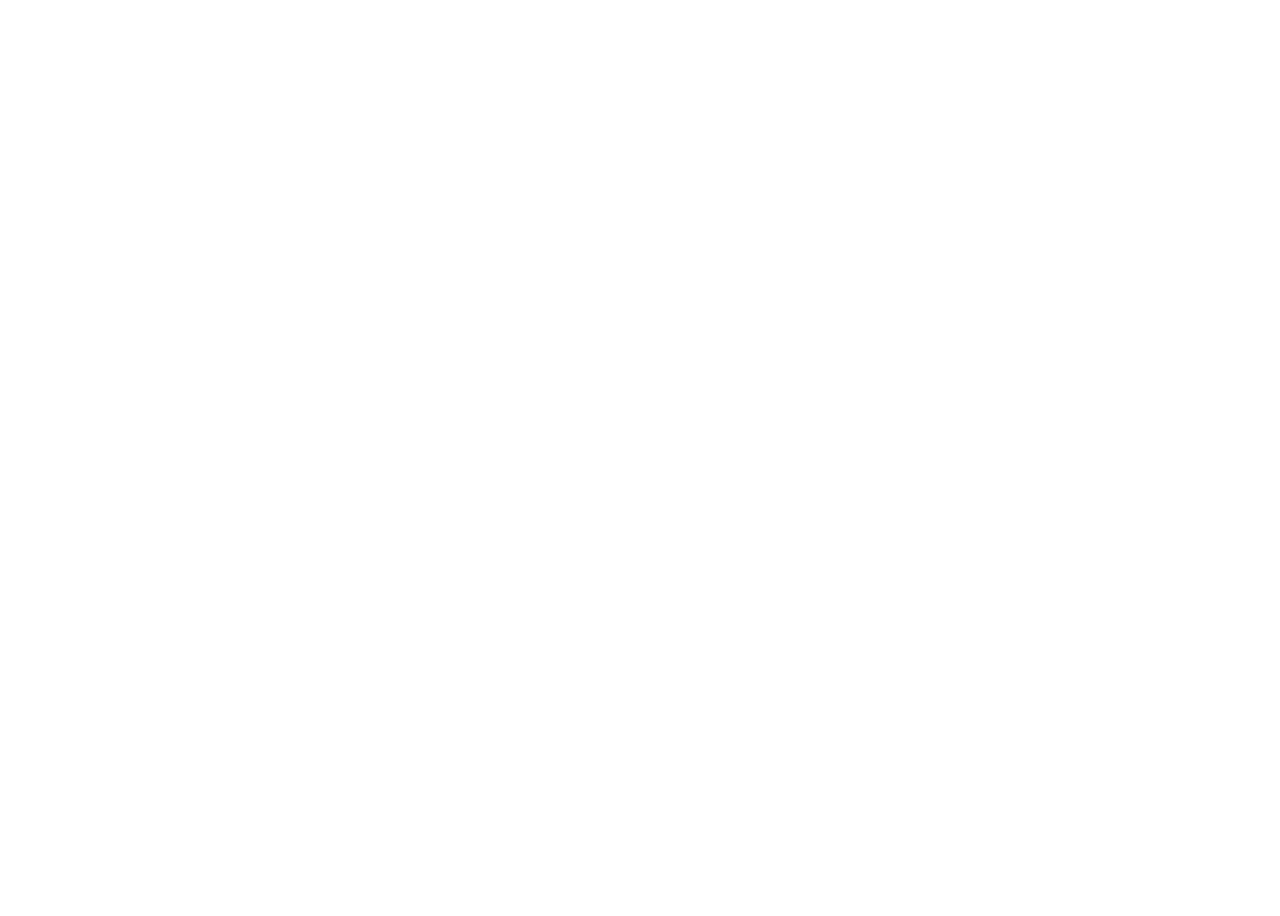
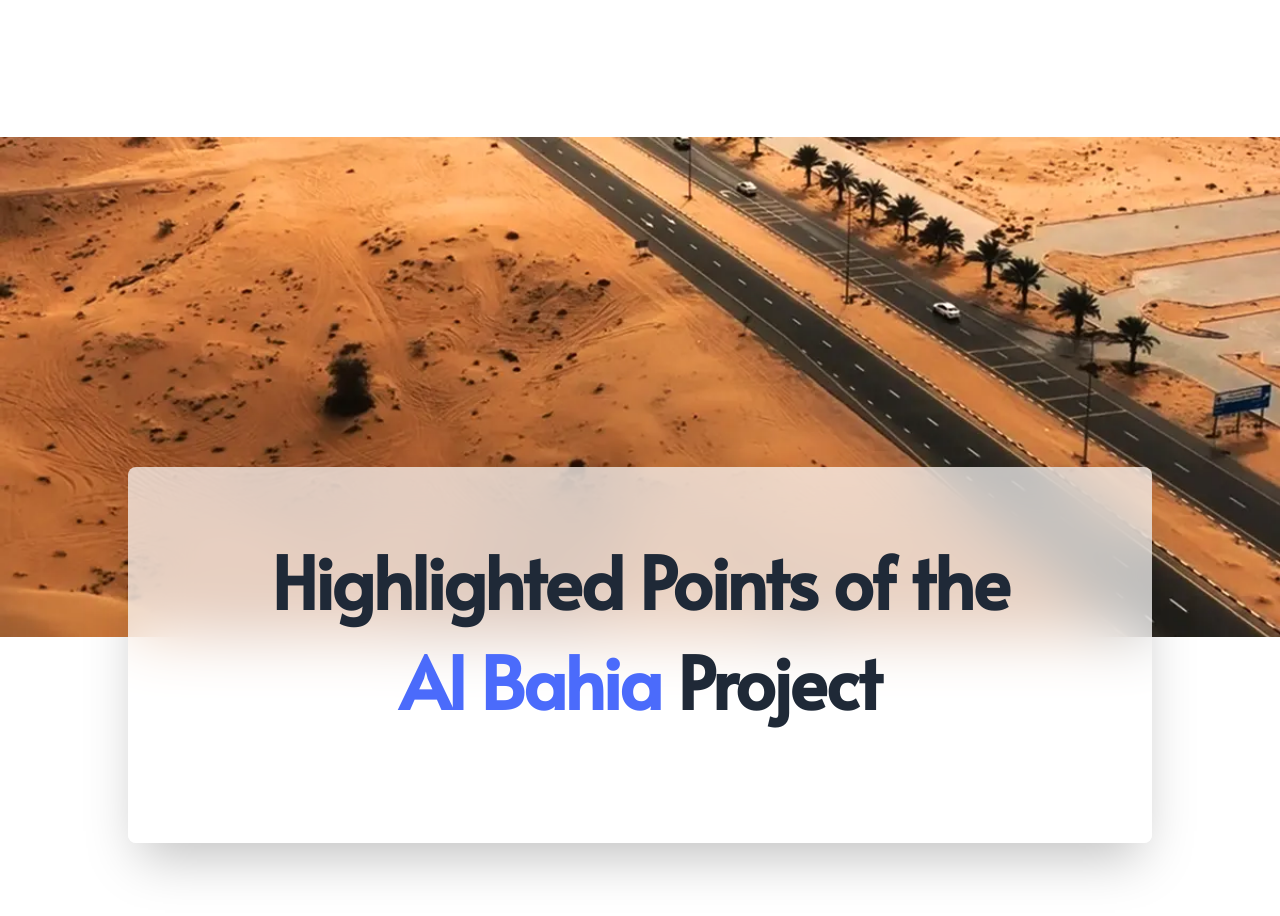
Before and after one commit to taseenjeem/abc-realestate, a React (Vite) app: page / in a window 1280 px wide. Shown: the part 1540-2456 px from the top of the page. Before the commit the page ends 1677 px from the top, so only its background shows below. Built offline with nearby package versions, Linux system fonts and the light colour scheme; the HTML template or start-up script is replaced by a standard one.

Commit message:
Added the banner only in highlighted hero

```diff
--- /dev/null
+++ b/src/Resources/CSS/HighligtedHero.css
@@ -0,0 +1,9 @@
+.loose-spacing {
+  line-height: 100px;
+}
+
+@media (max-width: 768px) {
+  .loose-spacing {
+    line-height: 50px;
+  }
+}
--- /dev/null
+++ b/src/Resources/components/HighlightedHero.jsx
@@ -0,0 +1,40 @@
+import image from "../assets/images/13.webp";
+import "../CSS/HighligtedHero.css";
+
+const HighlightedHero = () => {
+  return (
+    <section className="min-h-screen mb-96">
+      <div
+        className="relative overflow-hidden bg-no-repeat bg-cover"
+        style={{
+          backgroundPosition: "50%",
+          backgroundImage: `url(${image})`,
+          height: 500,
+        }}
+      />
+      <div className="container mx-auto px-6 md:px-12 xl:px-32">
+        <div className="text-center text-gray-800">
+          <div
+            className="block rounded-lg shadow-2xl px-6 py-12 md:py-16 md:px-12"
+            style={{
+              marginTop: "-170px",
+              background: "hsla(0, 0%, 100%, 0.7)",
+              backdropFilter: "blur(30px)",
+            }}
+          >
+            <h1
+              className="text-3xl md:text-6xl xl:text-7xl font-bold tracking-tight mb-12 loose-spacing "
+              style={{ fontFamily: "Alata" }}
+            >
+              Highlighted Points of the
+              <br />
+              <span className="text-primary">Al Bahia</span> Project
+            </h1>
+          </div>
+        </div>
+      </div>
+    </section>
+  );
+};
+
+export default HighlightedHero;
--- a/src/Resources/components/NavigationBar.jsx
+++ b/src/Resources/components/NavigationBar.jsx
@@ -3,7 +3,7 @@
 
 const NavigationBar = () => {
   return (
-    <nav className="bg-white sticky top-0 z-50">
+    <nav className="bg-white sticky top-0 z-50 shadow-lg">
       <div className="navbar mx-auto max-w-7xl">
         <div className="navbar-start">
           <Link to="/" className="">
--- a/src/Resources/pages/LandingPage.jsx
+++ b/src/Resources/pages/LandingPage.jsx
@@ -1,4 +1,5 @@
 import HeroCarousel from "../components/HeroCarousel";
+import HighlightedHero from "../components/HighlightedHero";
 import IntroHero from "../components/IntroHero";
 
 const LandingPage = () => {
@@ -7,6 +8,7 @@
       <HeroCarousel />
       <div className="mx-auto max-w-7xl">
         <IntroHero />
+        <HighlightedHero />
       </div>
     </section>
   );
```
Also changed, not shown: src/Resources/assets/images/13.webp (added).
